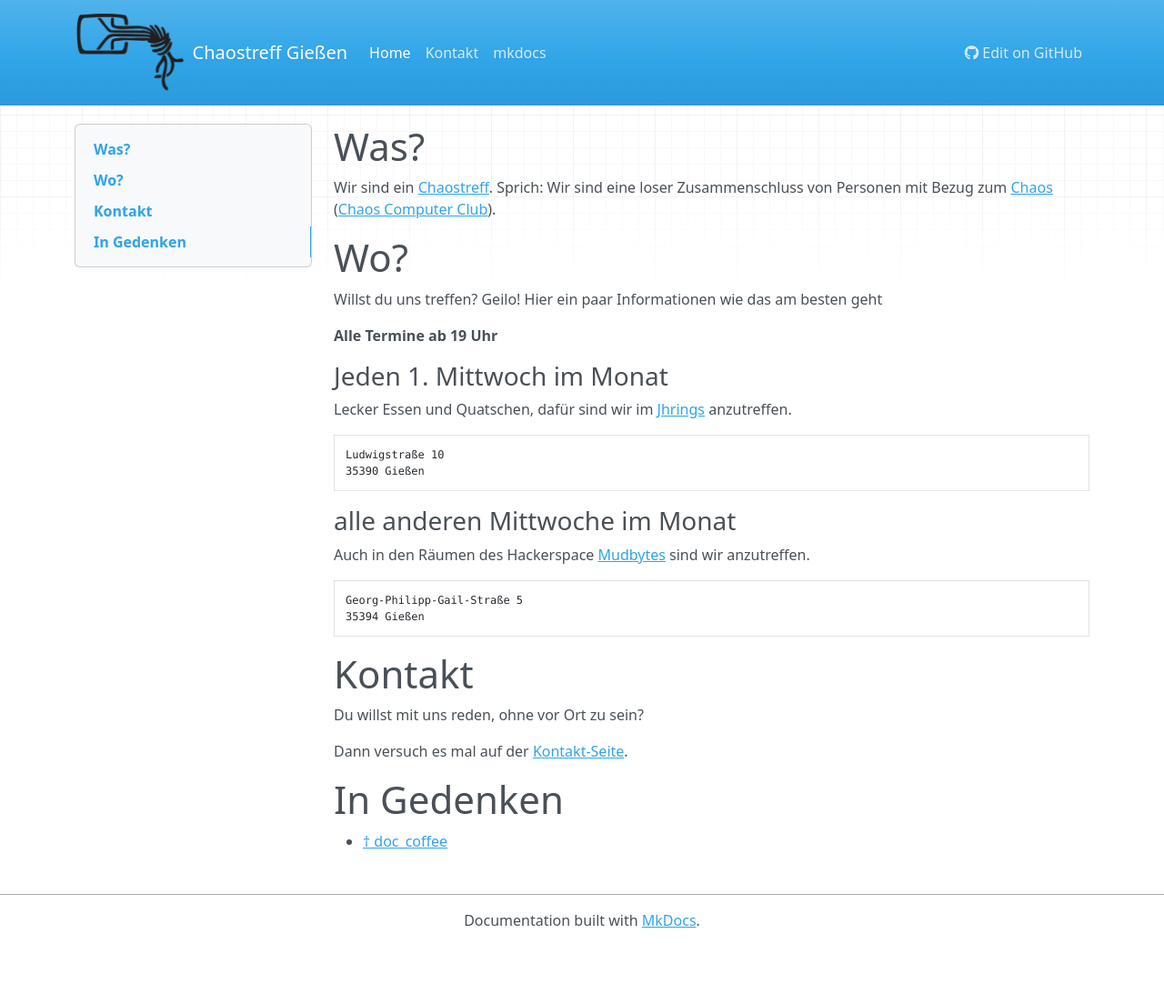
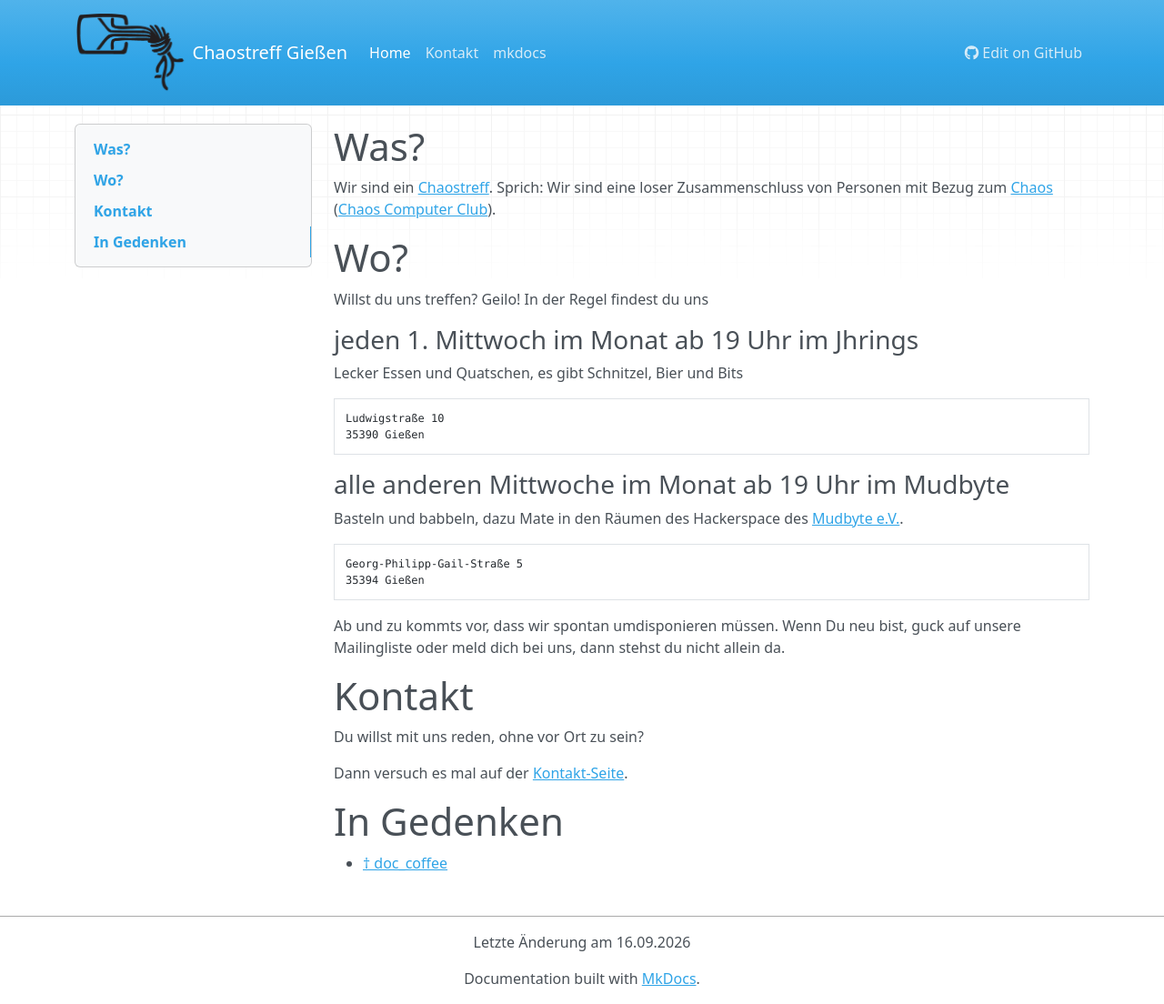
Before and after one commit to Lem/giessen.ccc.de, an MkDocs documentation site: the page built from docs/index.md, in a window 1280 px wide and 1104 px high. Shown: the whole window at 91% size. Built offline with MkDocs 1.6.1, drawn with Linux system fonts in a browser that asks for light colours; nearby versions of some CDN libraries.

Commit message:
Typo beseitigt, letzte änderungen im footer

````diff
--- a/docs/index.md
+++ b/docs/index.md
@@ -2,24 +2,26 @@
 Wir sind ein [Chaostreff](https://www.ccc.de/de/club/chaostreffs). Sprich: Wir sind eine loser Zusammenschluss von Personen mit Bezug zum [Chaos](https://www.ccc.de/de/regional) ([Chaos Computer Club](https://ccc.de)).
 
 # Wo?
-Willst du uns treffen? Geilo! Hier ein paar Informationen wie das am besten geht
+Willst du uns treffen? Geilo! In der Regel findest du uns
 
-**Alle Termine ab 19 Uhr**
-### Jeden 1. Mittwoch im Monat
-Lecker Essen und Quatschen, dafür sind wir im [Jhrings](https://jhrings.de/) anzutreffen.
+### jeden 1. Mittwoch im Monat ab 19 Uhr im Jhrings
+Lecker Essen und Quatschen, es gibt Schnitzel, Bier und Bits
 
 ```
 Ludwigstraße 10
 35390 Gießen
 ```
 
-### alle anderen Mittwoche im Monat
-Auch in den Räumen des Hackerspace [Mudbytes](https://mudbyte.de) sind wir anzutreffen.
+### alle anderen Mittwoche im Monat ab 19 Uhr im Mudbyte
+Basteln und babbeln, dazu Mate in den Räumen des Hackerspace des [Mudbyte e.V.](https://mudbyte.de).
 
 ```
 Georg-Philipp-Gail-Straße 5
 35394 Gießen
 ```
+
+Ab und zu kommts vor, dass wir spontan umdisponieren müssen. Wenn Du neu bist, guck auf unsere
+Mailingliste oder meld dich bei uns, dann stehst du nicht allein da.
 
 # Kontakt
 Du willst mit uns reden, ohne vor Ort zu sein?
--- a/mkdocs.yml
+++ b/mkdocs.yml
@@ -4,6 +4,8 @@ nav:
   - Home: 'index.md'
   - Kontakt: kontakt.md
   - mkdocs: mkdocs.md
+copyright: "Letzte &Auml;nderung am 16.09.2026"
+
 
 theme:
   name: mkdocs
````
Also changed, not shown: README.md (+2 -0 lines), docs/kontakt.md (+1 -1 lines), overrides/main.html (line endings or trailing spaces).
